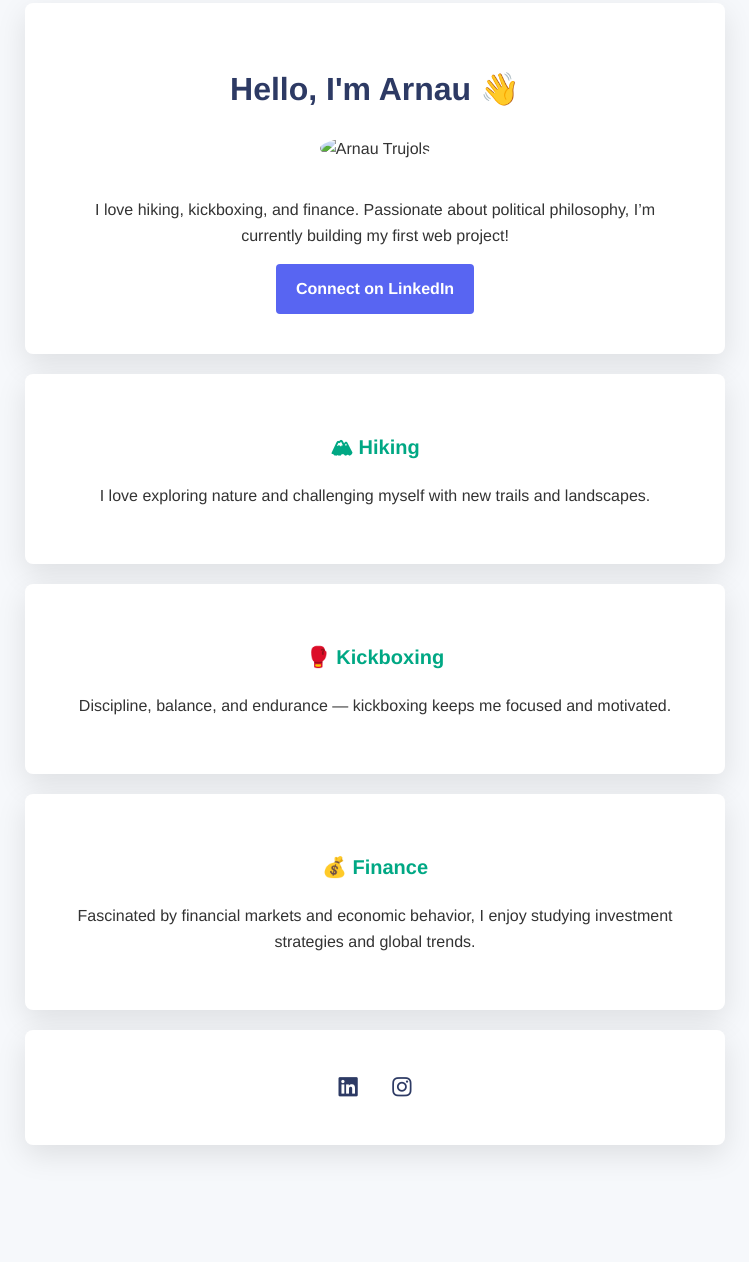
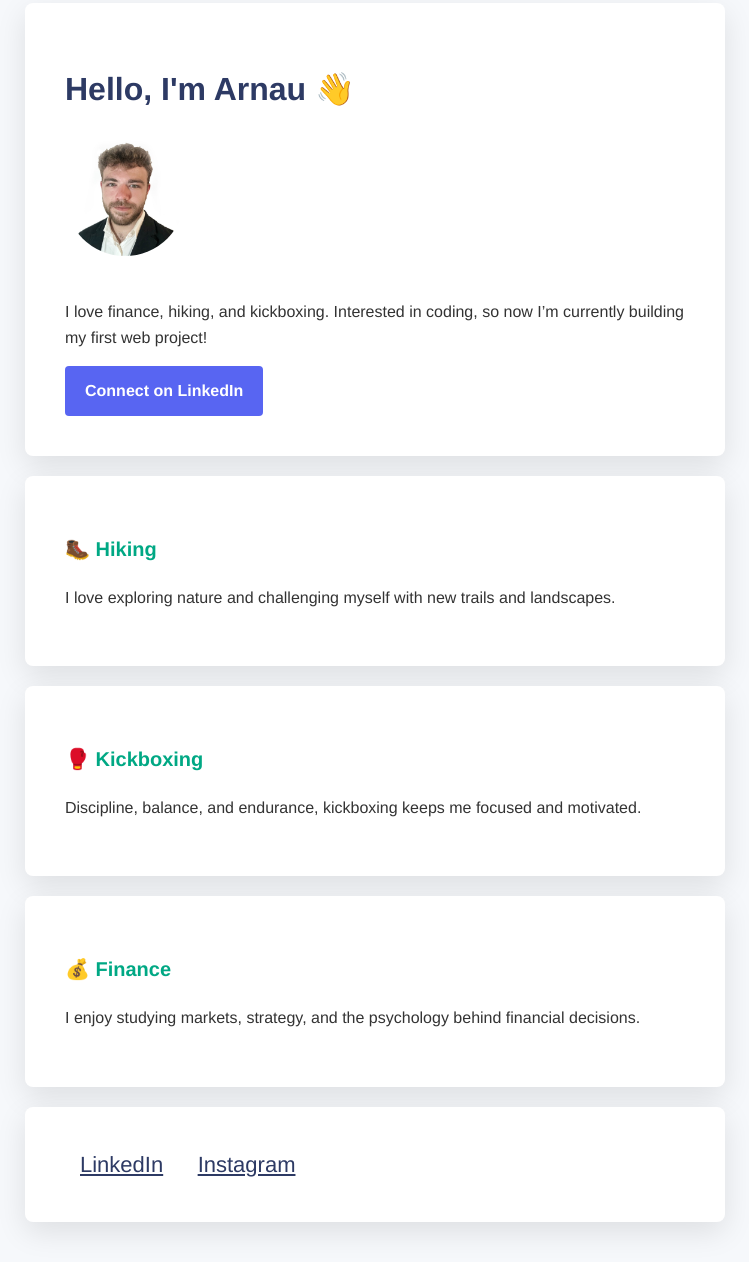
Before and after one commit to b00829705/my-profile-, a plain HTML site: page index.html in a window 1280 px wide. Shown: the part 37-1299 px from the top of the page, without its empty margins (265-1014 px from the left). Before the commit the page ends 1222 px from the top, so only its background shows below. Drawn offline with Linux system fonts and the light colour scheme.

Commit message:
index.html

```diff
--- a/index.html
+++ b/index.html
@@ -1,44 +1,42 @@
 <!DOCTYPE html>
 <html lang="en">
   <head>
-    <meta charset="UTF-8">
-    <meta name="description" content="Arnau Trujols' profile page">
-    <meta name="viewport" content="width=device-width, initial-scale=1.0">
-    <title>Arnau Trujols' Profile</title>
-    <link rel="stylesheet" href="style.css">
-    <script src="https://kit.fontawesome.com/a076d05399.js" crossorigin="anonymous"></script>
+    <meta charset="UTF-8" />
+    <meta name="viewport" content="width=device-width, initial-scale=1.0" />
+    <title>Arnau Trujols - Profile</title>
+    <link rel="stylesheet" href="style.css" />
   </head>
 
   <body>
     <div class="container">
-      <div class="card-white text-center">
+      <div class="card-white" id="introduction">
         <h1>Hello, I'm Arnau 👋</h1>
-        <img src="images/profile-picture.jpg" alt="Arnau Trujols" class="img-circle" id="profile-pic">
+        <img src="profile-picture.png" class="img-circle" width="150" alt="Arnau Trujols">
         <p>
-          I love hiking, kickboxing, and finance. Passionate about political philosophy, I’m currently building my first web project!
+          I love finance, hiking, and kickboxing. Interested in coding, so now I’m currently building my first web project!
         </p>
-        <a href="https://www.linkedin.com/in/arnautrujols" class="btn-blue" target="_blank">Connect on LinkedIn</a>
+        <a href="http://linkedin.com/in/arnautrujols" class="btn-blue" target="_blank">Connect on LinkedIn</a>
       </div>
 
-      <div class="card-white text-center">
-        <h2>🏔 Hiking</h2>
+      <div class="card-white">
+        <h2>🥾 Hiking</h2>
         <p>I love exploring nature and challenging myself with new trails and landscapes.</p>
       </div>
 
-      <div class="card-white text-center">
+      <div class="card-white">
         <h2>🥊 Kickboxing</h2>
-        <p>Discipline, balance, and endurance — kickboxing keeps me focused and motivated.</p>
+        <p>Discipline, balance, and endurance, kickboxing keeps me focused and motivated.</p>
       </div>
 
-      <div class="card-white text-center">
+      <div class="card-white">
         <h2>💰 Finance</h2>
-        <p>Fascinated by financial markets and economic behavior, I enjoy studying investment strategies and global trends.</p>
+        <p>I enjoy studying markets, strategy, and the psychology behind financial decisions.</p>
       </div>
 
-      <div class="card-white text-center">
+      <div class="card-white">
         <ul class="list-inline">
-          <li><a href="https://www.linkedin.com/in/arnautrujols" target="_blank"><i class="fab fa-linkedin"></i></a></li>
-          <li><a href="https://www.instagram.com/arnautrujools/" target="_blank"><i class="fab fa-instagram"></i></a></li>
+          <li><a href="http://linkedin.com/in/arnautrujols" target="_blank">LinkedIn</a></li>
+          <li><a href="https://www.instagram.com/arnautrujools/" target="_blank">Instagram</a></li>
         </ul>
       </div>
     </div>
```
